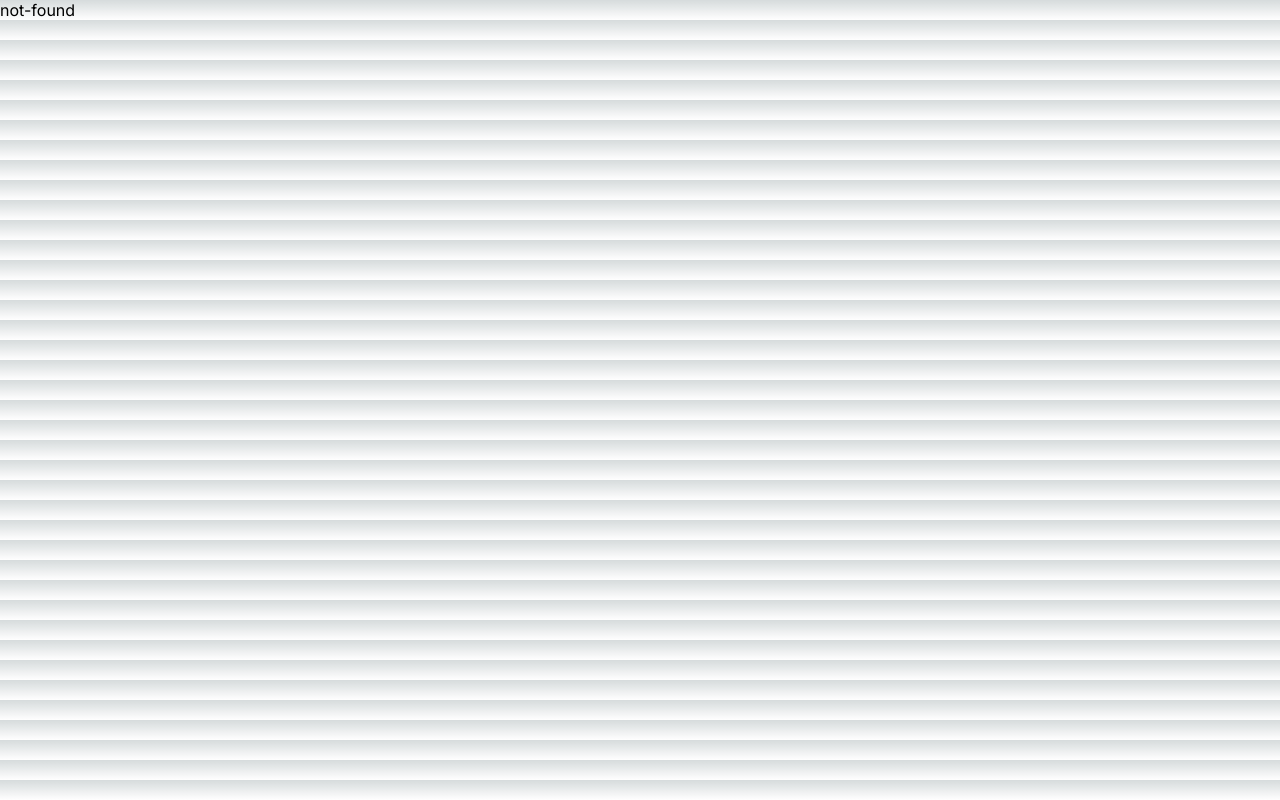
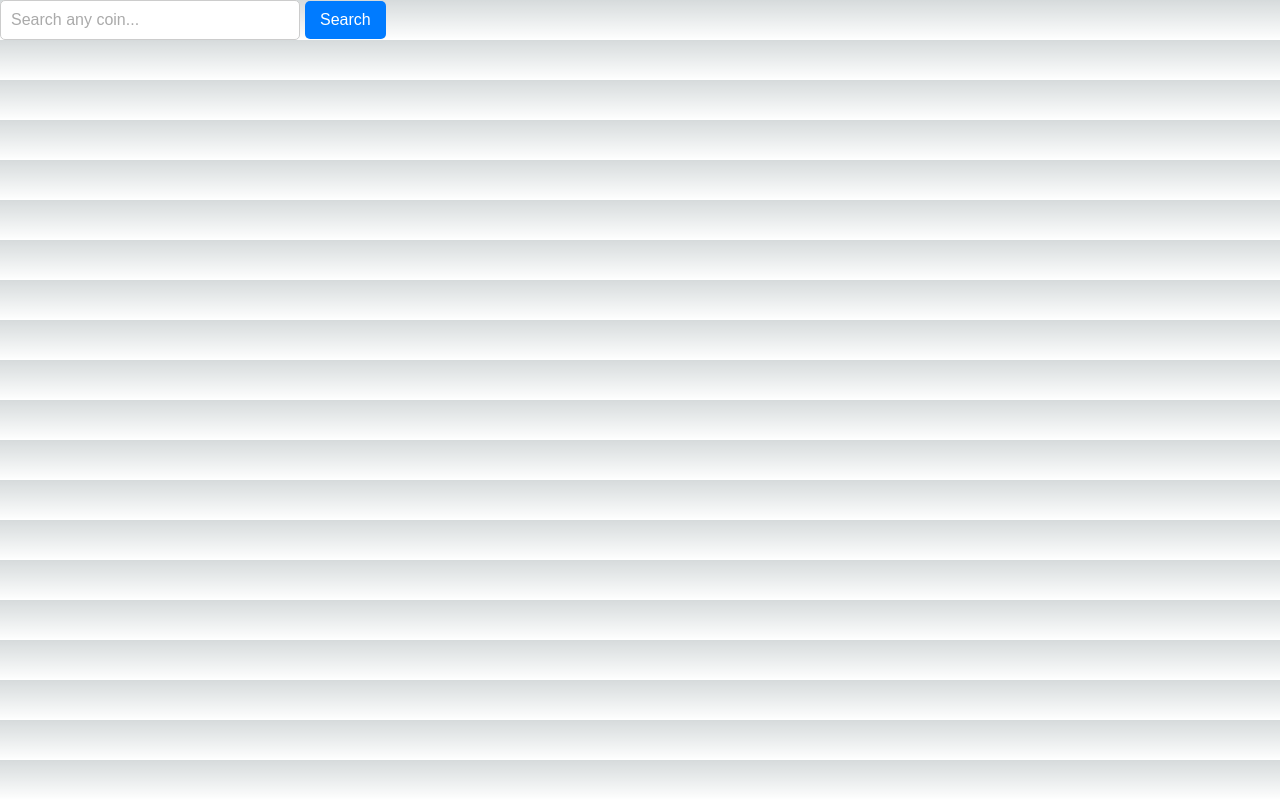
Before and after one commit to ataberkcetinkaya/next-training, a Next.js app: page /search in a window 1280 px wide. Before the commit this address had no page. Built offline with nearby package versions, Linux system fonts and the light colour scheme.

Commit message:
Search for cryptocurreny page - next/navigation

```diff
--- a/app/bitcoin/page.js
+++ b/app/bitcoin/page.js
@@ -19,7 +19,7 @@ export default function page() {
     };
     client.onmessage = (message) => {
       const data = JSON.parse(message.data);
-      const formattedPrice = parseFloat(data.p).toFixed(2);
+      const formattedPrice = parseFloat(data.p).toLocaleString('en-US', { maximumFractionDigits: 2 });
       setBitcoinPrice(formattedPrice);
       setLoading(false); //Make it false when the data is loaded
 
--- a/app/ethereum/page.js
+++ b/app/ethereum/page.js
@@ -19,7 +19,7 @@ export default function page() {
       };
       client.onmessage = (message) => {
         const data = JSON.parse(message.data);
-        const formattedPrice = parseFloat(data.p).toFixed(2);
+        const formattedPrice = parseFloat(data.p).toLocaleString('en-US', { maximumFractionDigits: 2 });
         setBitcoinPrice(formattedPrice);
         setLoading(false); //Make it false when the data is loaded
 
--- /dev/null
+++ b/app/search/page.js
@@ -0,0 +1,28 @@
+"use client"
+import React, { useState } from 'react'
+import '../styles/search.css'
+import { useRouter } from 'next/navigation';
+
+export default function page() {
+
+    const [searchTerm, setSearchTerm] = useState('');
+    const router = useRouter();
+
+    const handleSearch = () => {
+        router.push(`/${searchTerm}`);
+    }
+
+    const handleChange = (event) => {
+        setSearchTerm(event.target.value);
+    }
+
+  return (
+    <div>
+        <input className="input-area"
+                placeholder="Search any coin..."
+                value={searchTerm}
+                onChange={handleChange} />
+        <button onClick={handleSearch} className="search-button">Search</button>
+    </div>
+  )
+}
--- /dev/null
+++ b/app/styles/search.css
@@ -0,0 +1,59 @@
+/* Styling the input field */
+.input-area {
+  width: 300px;
+  padding: 10px;
+  border: 1px solid #ccc;
+  border-radius: 5px;
+  font-size: 16px;
+  outline: none;
+ /* Remove the default focus border */
+  margin-right: 5px;
+}
+/* Styling when the input field is focused */
+.input-area:focus {
+  border-color: #007bff;
+ /* Change border color to blue */
+  box-shadow: 0 0 5px rgba(0, 123, 255, 0.5);
+ /* Add a subtle shadow */
+}
+/* Styling for placeholder text */
+.input-area::placeholder {
+  color: #aaa;
+ /* Light gray color */
+}
+/* Styling for when text is entered into the input field */
+.input-area:not(:placeholder-shown) {
+  border-color: #333;
+ /* Darken border color */
+}
+/* Styling for disabled input */
+.input-area:disabled {
+  background-color: #f5f5f5;
+ /* Light gray background */
+  cursor: not-allowed;
+ /* Show disabled cursor */
+}
+/* Styling for the input wrapper */
+.input-wrapper {
+  display: flex;
+ /* Display children inline */
+}
+/* Styling for the search button */
+.search-button {
+  padding: 10px 15px;
+  background-color: #007bff;
+ /* Blue color */
+  border: none;
+  border-radius: 5px;
+  color: #fff;
+ /* White text color */
+  font-size: 16px;
+  cursor: pointer;
+  transition: background-color 0.3s ease;
+ /* Smooth transition */
+}
+/* Hover effect for the search button */
+.search-button:hover {
+  background-color: #0056b3;
+ /* Darker blue on hover */
+}
```
Also changed, not shown: app/page.js (+6 -6 lines).
